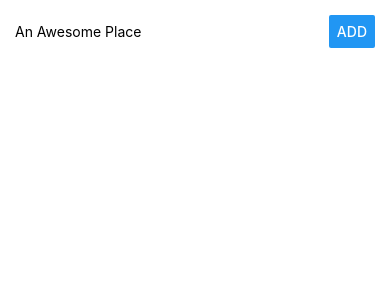
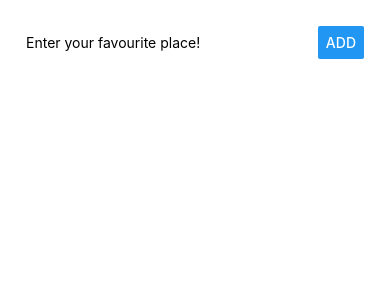
Before and after one commit to shindesharad71/Awesome-Places-React-Native-App, a React Native app: screen / in a window 390 px wide. Shown: the top 300 px of the page. Built offline with nearby package versions, Linux system fonts and the light colour scheme.

Commit message:
more componet added for better expeence

```diff
--- a/App.js
+++ b/App.js
@@ -1,53 +1,38 @@
 import React from 'react';
-import { StyleSheet, Text, View, TextInput, Button } from 'react-native';
-
-import ListItem from './src/components/ListItem/ListItem';
-
+import { StyleSheet, View } from 'react-native';
+import PlacesInput from './src/components/PlacesInput/PlacesInput';
+import PlacesList from './src/components/PlacesList/PlacesList';
 export default class App extends React.Component {
 
   state = {
-    placeName: '',
     places: []
-  }
+  };
 
-  placeNameChangeHandler = val => {
-    this.setState({
-      placeName: val
-    });
-  }
-
-  placeSubmitHandler = () => {
-    if(this.state.placeName.trim() === "") {
-      return;
-    }
-
+  placeAddedHandler = (placeName) => {
     this.setState(prevState => {
       return {
-        places: prevState.places.concat(prevState.placeName)
-      };
+        //TODO better uniqueId
+        places: this.state.places.concat({ key: Math.random(), value: placeName })
+      }
     });
+  };
+
+  placeDeletedHandler = key => {
+    this.setState(prevState => {
+      return {
+        places: prevState.places.filter((place) => {
+          return place.key !== key;
+        })
+      }
+    }
+    );
   }
 
   render() {
-    const placesOutput = this.state.places.map((place, i) => (
-      <ListItem key={i} placeName={place} />
-    ));
     return (
       <View style={styles.container}>
-      <View style={styles.inputContainer}>
-        <TextInput
-          style={styles.placeInput}
-          value={this.state.placeName}
-          placeholder="An Awesome Place"
-          onChangeText={this.placeNameChangeHandler} />
-        <Button
-          title="Add"
-          style={styles.buttonInput}
-          onPress={this.placeSubmitHandler} />
-      </View>
-      <View style={styles.listContainer}>
-        {placesOutput}
-      </View>
+        <PlacesInput onPlaceAdded={this.placeAddedHandler} />
+        <PlacesList places={this.state.places} onItemDeleted={this.placeDeletedHandler} />
       </View>
     );
   }
@@ -56,25 +41,9 @@ export default class App extends React.Component {
 const styles = StyleSheet.create({
   container: {
     flex: 1,
-    padding: 15,
+    padding: 26,
     backgroundColor: '#fff',
     alignItems: 'center',
     justifyContent: 'flex-start',
-  },
-  inputContainer : {
-    //flex: 1,
-    flexDirection: "row",
-    justifyContent: "space-between",
-    alignItems: "center",
-    width: "100%"
-  },
-  placeInput: {
-    width: "70%"
-  },
-  buttonInput: {
-    width: "30%"
-  },
-  listContainer: {
-    width: "100%"
   }
 });
--- /dev/null
+++ b/src/components/PlacesInput/PlacesInput.js
@@ -0,0 +1,52 @@
+import React, { Component } from 'react';
+import { View, Text, TextInput, StyleSheet, Button } from 'react-native';
+
+class PlacesInput extends Component {
+    state = {
+        placeName: ''
+    }
+
+    placeNameChangedHandler = (val) => {
+        this.setState({
+            placeName: val
+        });
+    };
+
+    placeSubmitHandler = () => {
+        if (this.state.placeName.trim() === '') {
+            return;
+        }
+        this.setState(prevState => {
+            this.props.onPlaceAdded(this.state.placeName);
+        })
+    }
+    render() {
+        return (
+            <View style={styles.inputContainer}>
+                <TextInput
+                    style={styles.placeInput}
+                    placeholder="Enter your favourite place!"
+                    value={this.state.placeName}
+                    onChangeText={this.placeNameChangedHandler}
+                />
+                <Button style={styles.placeBtn} title="Add" onPress={this.placeSubmitHandler} />
+            </View>)
+    }
+}
+export default PlacesInput;
+
+const styles = StyleSheet.create({
+    inputContainer: {
+        // flex: 1,
+        width: "100%",
+        flexDirection: "row",
+        justifyContent: "space-between",
+        alignItems: "center"
+    },
+    placeInput: {
+        width: "70%"
+    },
+    placeBtn: {
+        width: "30%"
+    },
+})
--- /dev/null
+++ b/src/components/PlacesList/PlacesList.js
@@ -0,0 +1,23 @@
+import React from 'react';
+import { View, StyleSheet, FlatList } from 'react-native';
+import ListItem from '../ListItem/ListItem'
+
+const placesList = props => {
+    return (
+        <FlatList
+            style={styles.listContainer}
+            data={props.places}
+            renderItem={(info) => (
+                <ListItem placeName={info.item.value} onItemPressed={() => props.onItemDeleted(info.item.key)} />
+            )}
+        />
+    )
+};
+
+const styles = StyleSheet.create({
+    listContainer: {
+        width: '100%'
+    }
+});
+
+export default placesList;
```
